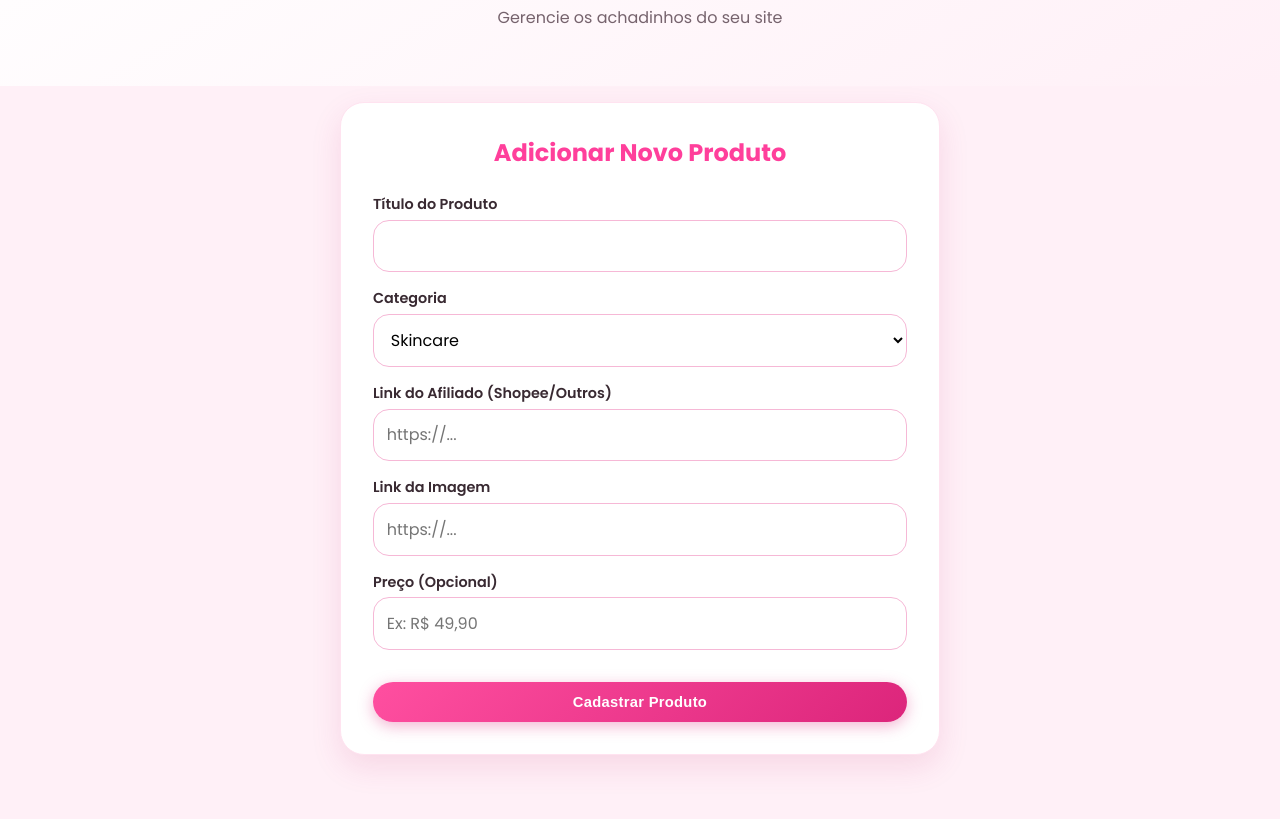
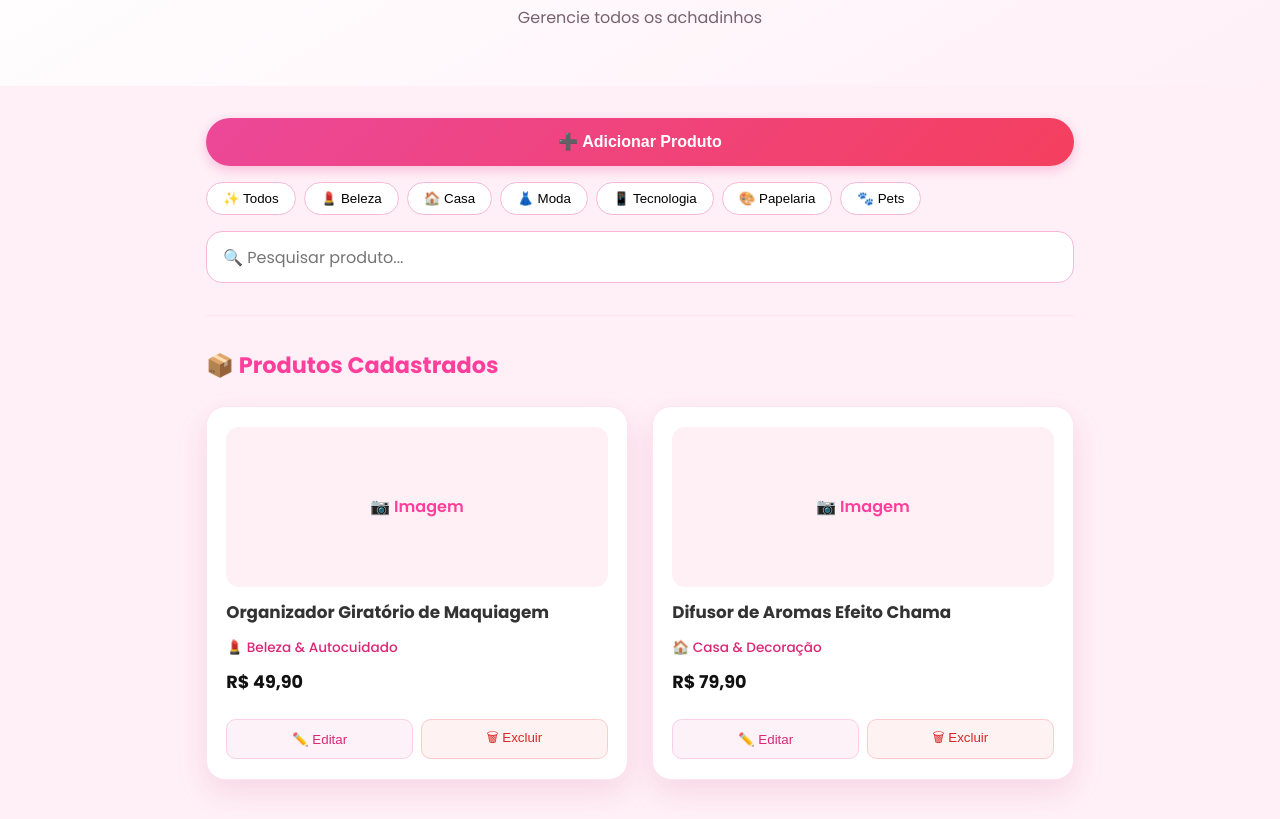
Before and after one commit to itpinkclub/pinkclub, a plain HTML site: page public/admin.html in a window 1280 px wide. Shown: the part 124-943 px from the top of the page. Drawn offline with Linux system fonts and the light colour scheme.

Commit message:
Atualiza painel admin completo com layout correto

```diff
--- a/public/admin.html
+++ b/public/admin.html
@@ -10,49 +10,70 @@
 <body>
     <header class="topo">
         <a href="/" class="logo">💖 Painel Admin | It Pink Club</a>
-        <p>Gerencie os achadinhos do seu site</p>
+        <p>Gerencie todos os achadinhos</p>
     </header>
 
-    <main class="vitrine">
-        <section class="admin-container" style="max-width: 600px; margin: 0 auto; background: var(--surface); padding: 2rem; border-radius: 1.5rem; border: 1px solid #ffe3f0; box-shadow: var(--shadow);">
-            <h2 style="color: var(--pink); margin-top: 0; text-align: center; margin-bottom: 1.5rem;">Adicionar Novo Produto</h2>
+    <main class="vitrine" style="max-width: 900px; margin: 0 auto; padding: 2rem 1rem;">
+        <!-- Seção de Ações e Filtros -->
+        <div style="display: flex; flex-direction: column; gap: 1rem; margin-bottom: 2rem;">
+            <button onclick="abrirModalAdicionar()" style="background: linear-gradient(135deg, #ec4899, #f43f5e); color: white; border: none; padding: 0.9rem 1.5rem; border-radius: 9999px; font-weight: 600; cursor: pointer; box-shadow: 0 4px 12px rgba(236, 72, 153, 0.3); font-size: 1rem;">
+                ➕ Adicionar Produto
+            </button>
 
-            <form id="form-produto" style="display: flex; flex-direction: column; gap: 1rem;">
-                <div>
-                    <label style="display: block; font-weight: 600; font-size: 0.9rem; margin-bottom: 0.3rem;">Título do Produto</label>
-                    <input type="text" id="titulo-prod" required style="width: 100%; padding: 0.8rem; border: 1px solid #f6b8d6; border-radius: 1rem; outline-color: var(--pink); font: inherit;">
+            <!-- Filtros de Categoria -->
+            <div style="display: flex; flex-wrap: wrap; gap: 0.5rem;">
+                <button onclick="filtrarAdmin('todos')" style="padding: 0.5rem 1rem; border-radius: 9999px; border: 1px solid #f6b8d6; background: #fff; cursor: pointer; font-weight: 500;">✨ Todos</button>
+                <button onclick="filtrarAdmin('skincare')" style="padding: 0.5rem 1rem; border-radius: 9999px; border: 1px solid #f6b8d6; background: #fff; cursor: pointer; font-weight: 500;">💄 Beleza</button>
+                <button onclick="filtrarAdmin('casa')" style="padding: 0.5rem 1rem; border-radius: 9999px; border: 1px solid #f6b8d6; background: #fff; cursor: pointer; font-weight: 500;">🏠 Casa</button>
+                <button onclick="filtrarAdmin('moda')" style="padding: 0.5rem 1rem; border-radius: 9999px; border: 1px solid #f6b8d6; background: #fff; cursor: pointer; font-weight: 500;">👗 Moda</button>
+                <button onclick="filtrarAdmin('tecnologia')" style="padding: 0.5rem 1rem; border-radius: 9999px; border: 1px solid #f6b8d6; background: #fff; cursor: pointer; font-weight: 500;">📱 Tecnologia</button>
+                <button onclick="filtrarAdmin('papelaria')" style="padding: 0.5rem 1rem; border-radius: 9999px; border: 1px solid #f6b8d6; background: #fff; cursor: pointer; font-weight: 500;">🎨 Papelaria</button>
+                <button onclick="filtrarAdmin('pets')" style="padding: 0.5rem 1rem; border-radius: 9999px; border: 1px solid #f6b8d6; background: #fff; cursor: pointer; font-weight: 500;">🐾 Pets</button>
+            </div>
+
+            <!-- Barra de Pesquisa -->
+            <input type="text" id="pesquisa-admin" placeholder="🔍 Pesquisar produto..." style="width: 100%; padding: 0.8rem 1rem; border: 1px solid #f6b8d6; border-radius: 1rem; outline-color: var(--pink); font: inherit;">
+        </div>
+
+        <hr style="border: none; border-top: 1px solid #ffe3f0; margin: 2rem 0;">
+
+        <!-- Produtos Cadastrados -->
+        <h2 style="color: var(--pink); margin-bottom: 1.5rem; font-size: 1.4rem;">📦 Produtos Cadastrados</h2>
+
+        <div id="lista-produtos-admin" style="display: grid; grid-template-columns: repeat(auto-fill, minmax(280px, 1fr)); gap: 1.5rem;">
+            <!-- Cartão Exemplo 1 -->
+            <div style="background: white; border: 1px solid #ffe3f0; border-radius: 1.2rem; padding: 1.2rem; box-shadow: var(--shadow); display: flex; flex-direction: column; gap: 0.5rem;">
+                <div style="background: #fff0f6; height: 160px; border-radius: 0.8rem; display: flex; align-items: center; justify-content: center; color: var(--pink); font-weight: 600;">📷 Imagem</div>
+                <h3 style="font-size: 1.05rem; margin: 0.3rem 0; color: #333;">Organizador Giratório de Maquiagem</h3>
+                <span style="font-size: 0.85rem; color: #db2777; font-weight: 500;">💄 Beleza & Autocuidado</span>
+                <strong style="color: #111; font-size: 1.1rem; margin-top: 0.2rem;">R$ 49,90</strong>
+                <div style="display: flex; gap: 0.5rem; margin-top: 1rem;">
+                    <button style="flex: 1; padding: 0.5rem; background: #fdf2f8; border: 1px solid #fbcfe8; color: #db2777; border-radius: 0.6rem; cursor: pointer; font-weight: 500;">✏️ Editar</button>
+                    <button style="flex: 1; padding: 0.5rem; background: #fef2f2; border: 1px solid #fecaca; color: #dc2626; border-radius: 0.6rem; cursor: pointer; font-weight: 500;">🗑 Excluir</button>
                 </div>
+            </div>
 
-                <div>
-                    <label style="display: block; font-weight: 600; font-size: 0.9rem; margin-bottom: 0.3rem;">Categoria</label>
-                    <select id="categoria-prod" required style="width: 100%; padding: 0.8rem; border: 1px solid #f6b8d6; border-radius: 1rem; outline-color: var(--pink); font: inherit; background: #fff;">
-                        <option value="skincare">Skincare</option>
-                        <option value="cabelo">Cabelos</option>
-                        <option value="moda">Moda</option>
-                        <option value="infantil">Infantil</option>
-                        <option value="fitness">Fitness</option>
-                        <option value="outros">Outros</option>
-                    </select>
+            <!-- Cartão Exemplo 2 -->
+            <div style="background: white; border: 1px solid #ffe3f0; border-radius: 1.2rem; padding: 1.2rem; box-shadow: var(--shadow); display: flex; flex-direction: column; gap: 0.5rem;">
+                <div style="background: #fff0f6; height: 160px; border-radius: 0.8rem; display: flex; align-items: center; justify-content: center; color: var(--pink); font-weight: 600;">📷 Imagem</div>
+                <h3 style="font-size: 1.05rem; margin: 0.3rem 0; color: #333;">Difusor de Aromas Efeito Chama</h3>
+                <span style="font-size: 0.85rem; color: #db2777; font-weight: 500;">🏠 Casa & Decoração</span>
+                <strong style="color: #111; font-size: 1.1rem; margin-top: 0.2rem;">R$ 79,90</strong>
+                <div style="display: flex; gap: 0.5rem; margin-top: 1rem;">
+                    <button style="flex: 1; padding: 0.5rem; background: #fdf2f8; border: 1px solid #fbcfe8; color: #db2777; border-radius: 0.6rem; cursor: pointer; font-weight: 500;">✏️ Editar</button>
+                    <button style="flex: 1; padding: 0.5rem; background: #fef2f2; border: 1px solid #fecaca; color: #dc2626; border-radius: 0.6rem; cursor: pointer; font-weight: 500;">🗑 Excluir</button>
                 </div>
+            </div>
+        </div>
+    </main>
 
-                <div>
-                    <label style="display: block; font-weight: 600; font-size: 0.9rem; margin-bottom: 0.3rem;">Link do Afiliado (Shopee/Outros)</label>
-                    <input type="url" id="link-prod" required placeholder="https://..." style="width: 100%; padding: 0.8rem; border: 1px solid #f6b8d6; border-radius: 1rem; outline-color: var(--pink); font: inherit;">
-                </div>
-
-                <div>
-                    <label style="display: block; font-weight: 600; font-size: 0.9rem; margin-bottom: 0.3rem;">Link da Imagem</label>
-                    <input type="url" id="imagem-prod" required placeholder="https://..." style="width: 100%; padding: 0.8rem; border: 1px solid #f6b8d6; border-radius: 1rem; outline-color: var(--pink); font: inherit;">
-                </div>
-
-                <div>
-                    <label style="display: block; font-weight: 600; font-size: 0.9rem; margin-bottom: 0.3rem;">Preço (Opcional)</label>
-                    <input type="text" id="preco-prod" placeholder="Ex: R$ 49,90" style="width: 100%; padding: 0.8rem; border: 1px solid #f6b8d6; border-radius: 1rem; outline-color: var(--pink); font: inherit;">
-                </div>
-
-                <button type="submit" class="comprar" style="border: none; cursor: pointer; margin-top: 1rem;">Cadastrar Produto</button>
-            </form>
-        </section>
-    </main>
+    <script>
+        function filtrarAdmin(cat) {
+            console.log("Filtrando por: " + cat);
+        }
+        function abrirModalAdicionar() {
+            alert("Abrir formulário de cadastro de produto.");
+        }
+    </script>
 </body>
 </html>
```
